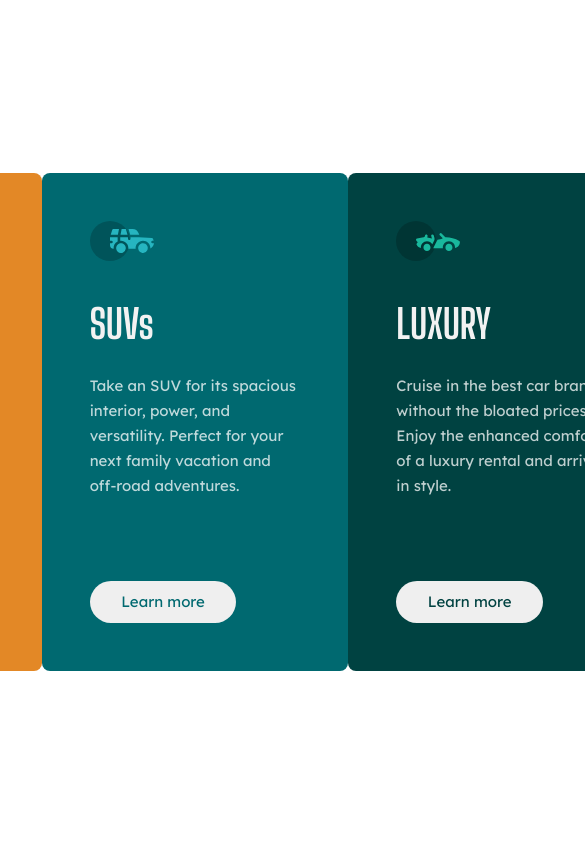
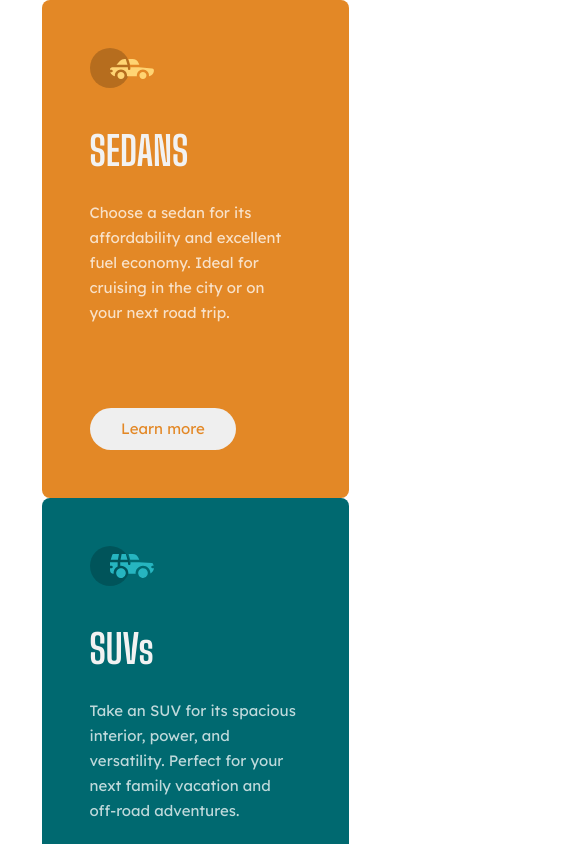
Before and after one commit to Ginver/3-column-preview-card-component_FM, a plain HTML site: page index.html in a window 390 px wide. Shown: the top 844 px of the page, 585 px wide, since content can reach past the window. Drawn offline with Linux system fonts and the light colour scheme.

Commit message:
responsive design added for mobile

```diff
--- a/stylesheet.css
+++ b/stylesheet.css
@@ -83,3 +83,10 @@ body {
     color: hsl(0, 0%, 95%);
     border: 2px solid hsl(0, 0%, 95%);
 }
+
+@media only screen and (max-width: 750px) {
+    .container {
+        width: 327px;
+        flex-wrap: wrap;
+    }
+}
```
